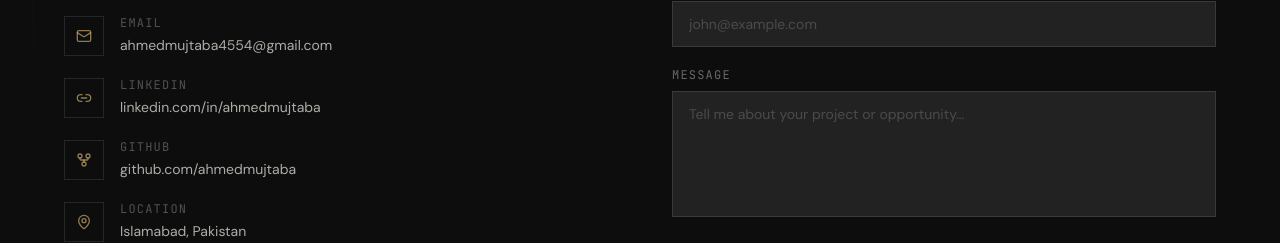
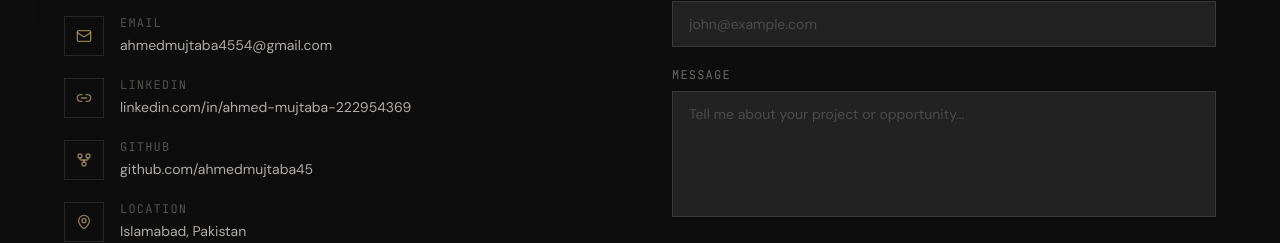
Before and after one commit to ahmedmujtaba45/My-Portfolio, a React (Vite) app: page / in a window 1280 px wide. Shown: the part 5166-5409 px from the top of the page. Built offline with nearby package versions, Linux system fonts and the light colour scheme; a web font is replaced by a local one.

Commit message:
Update Contact.jsx

```diff
--- a/src/sections/Contact.jsx
+++ b/src/sections/Contact.jsx
@@ -29,13 +29,13 @@ export default function Contact() {
     {
       icon: Link2,
       label: "LinkedIn",
-      value: "linkedin.com/in/ahmedmujtaba",
+      value: "linkedin.com/in/ahmed-mujtaba-222954369",
       href: personal.linkedin,
     },
     {
       icon: GitFork,
       label: "GitHub",
-      value: "github.com/ahmedmujtaba",
+      value: "github.com/ahmedmujtaba45",
       href: personal.github,
     },
     {
```
